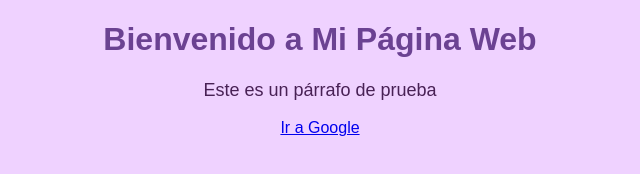
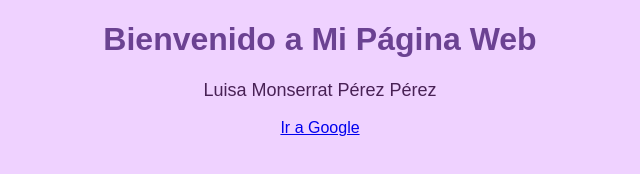
Before and after one commit to LuisaP07/LuisaPerezP, a plain HTML site: page index.html in a window 1280 px wide. Shown: the full height of the page, 320-960 px from the left. Drawn offline with Linux system fonts and the light colour scheme.

Commit message:
Update index.html

```diff
--- a/index.html
+++ b/index.html
@@ -8,7 +8,7 @@
 </head>
 <body>
     <h1>Bienvenido a Mi Página Web</h1>
-    <p>Este es un párrafo de prueba</p>
+    <p>Luisa Monserrat Pérez Pérez</p>
     <a href="https:www.google.com">Ir a Google</a>
 </body>
 </html>
```
